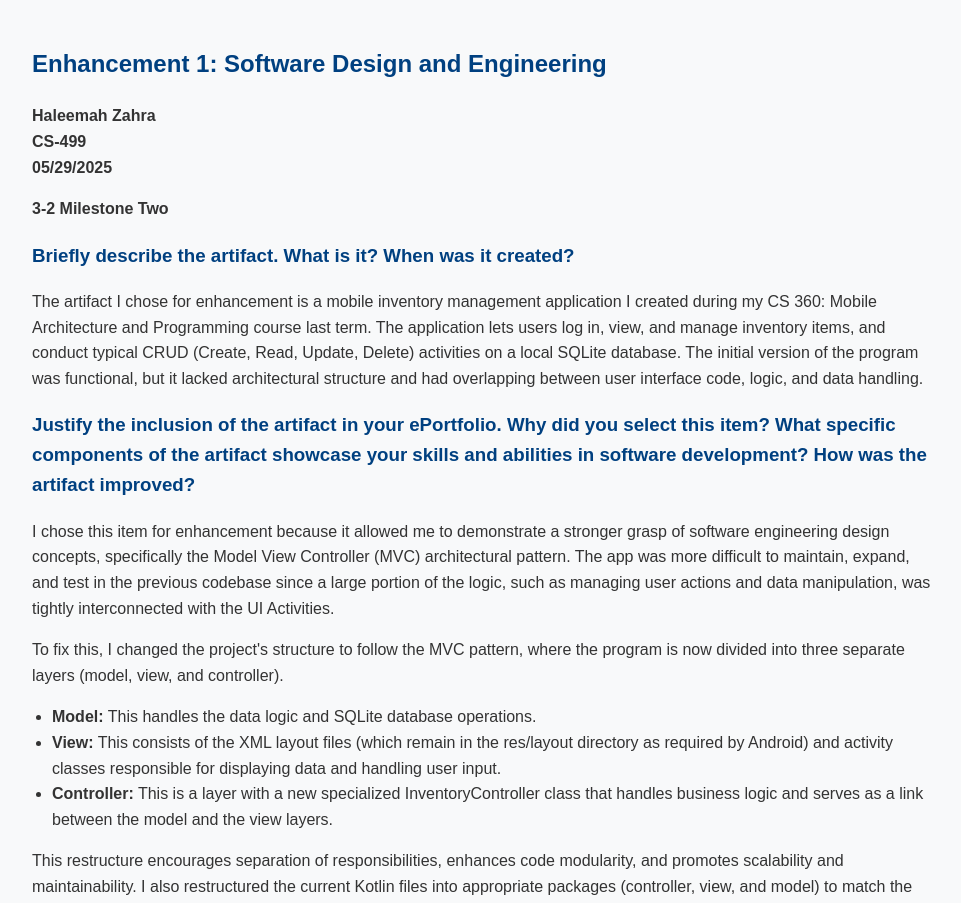
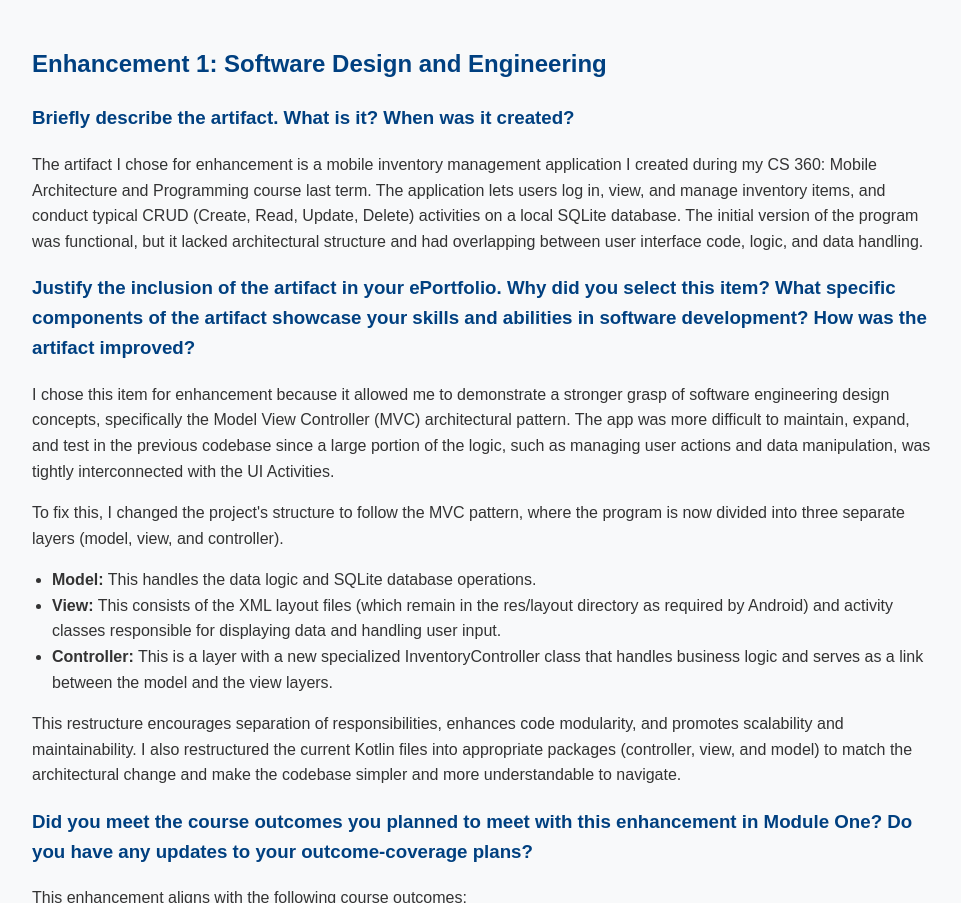
Before and after one commit to zhaleemah9/zhaleemah9.github.io, a plain HTML site: page index.html in a window 1280 px wide. Shown: the part 2277-3180 px from the top of the page, without its empty margins (158-1119 px from the left). Drawn offline with Linux system fonts and the light colour scheme.

Commit message:
Update index.html

```diff
--- a/index.html
+++ b/index.html
@@ -72,8 +72,7 @@
 
   <section id="enhancement1">
     <h2>Enhancement 1: Software Design and Engineering</h2>
-    <p><strong>Haleemah Zahra<br>CS-499<br>05/29/2025</strong></p>
-    <p><strong>3-2 Milestone Two</strong></p>
+
     <h3>Briefly describe the artifact. What is it? When was it created?</h3>
     <p>The artifact I chose for enhancement is a mobile inventory management application I created during my CS 360: Mobile Architecture and Programming course last term. The application lets users log in, view, and manage inventory items, and conduct typical CRUD (Create, Read, Update, Delete) activities on a local SQLite database. The initial version of the program was functional, but it lacked architectural structure and had overlapping between user interface code, logic, and data handling.</p>
 
```
